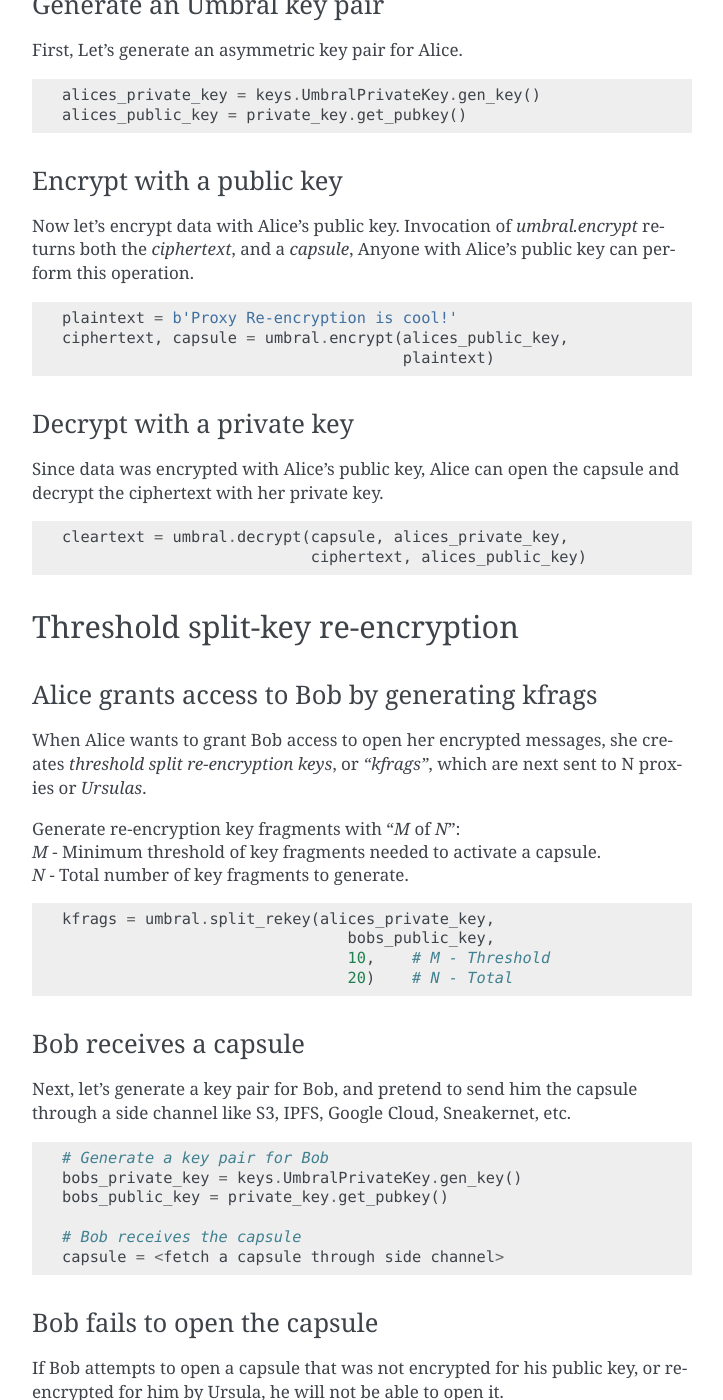
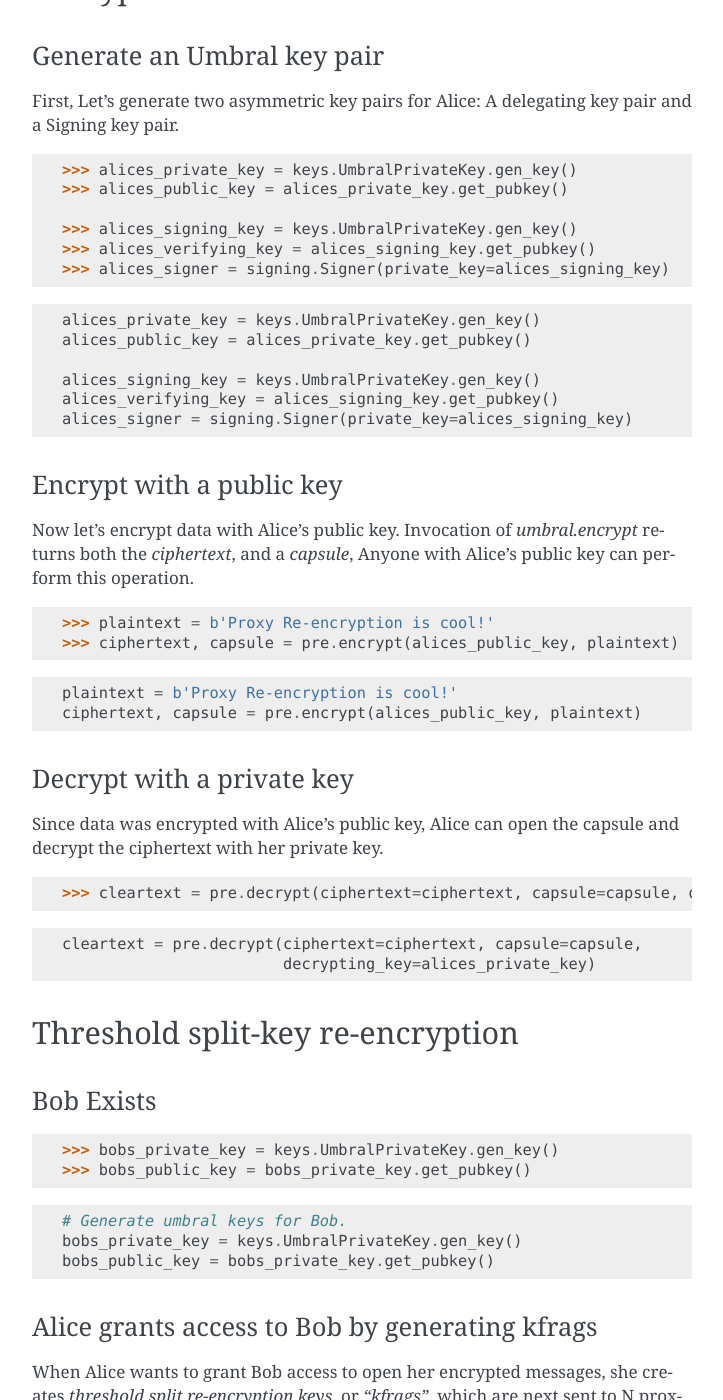
Before and after one commit to nucypher/pyUmbral, a Sphinx documentation site: the page built from docs/source/using_pyumbral.rst, in a window 1280 px wide and 1400 px high, scrolled down 914 px. Shown: the whole window, without its empty margins (388-1111 px from the left). Built offline with Sphinx 7.4.7, drawn with Linux system fonts in a browser that asks for light colours; some of the changed text lies outside the part shown.

Commit message:
Update and test existing documentation with sphinx doctest

```diff
--- a/docs/source/conf.py
+++ b/docs/source/conf.py
@@ -42,6 +42,7 @@ extensions = [
     'sphinx.ext.autodoc',
     'sphinx.ext.mathjax',
     'sphinx.ext.viewcode',
+    'sphinx.ext.doctest',
 ]
 
 # Add any paths that contain templates here, relative to this directory.
--- a/docs/source/using_pyumbral.rst
+++ b/docs/source/using_pyumbral.rst
@@ -6,9 +6,17 @@ Using pyUmbral
 
 Import umbral modules
 
+.. testsetup::
+
+        import sys
+        import os
+
+        sys.path.append(os.path.abspath(os.getcwd()))
+        from umbral import pre, keys, config, signing
+
 .. code-block:: python
 
-  from umbral import pre, keys, config
+    from umbral import pre, keys, config, signing
 
 
 Configuration
@@ -20,25 +28,46 @@ Setting the default curve
 
 The best way to start using pyUmbral is to decide on a elliptic curve to use and set it as your default.
 
+.. doctest::
+    >>> config._CONFIG.___CONFIG__curve = None
+    >>> config._CONFIG.___CONFIG__params = None
+    >>> from cryptography.hazmat.primitives.asymmetric import ec
+    >>> config.set_default_curve(ec.SECP256K1)
+
 .. code-block:: python
 
     config.set_default_curve(ec.SECP256K1)
 
+
 For more information on curves, see :doc:`choosing_and_using_curves`.
 
 
-Encryption and Encapsulation
-=============================
+Encryption
+==========
 
 
 Generate an Umbral key pair
 -----------------------------
-First, Let's generate an asymmetric key pair for Alice.
+First, Let's generate two asymmetric key pairs for Alice:
+A delegating key pair and a Signing key pair.
+
+.. doctest::
+
+    >>> alices_private_key = keys.UmbralPrivateKey.gen_key()
+    >>> alices_public_key = alices_private_key.get_pubkey()
+
+    >>> alices_signing_key = keys.UmbralPrivateKey.gen_key()
+    >>> alices_verifying_key = alices_signing_key.get_pubkey()
+    >>> alices_signer = signing.Signer(private_key=alices_signing_key)
 
 .. code-block:: python
 
-  alices_private_key = keys.UmbralPrivateKey.gen_key()
-  alices_public_key = private_key.get_pubkey()
+    alices_private_key = keys.UmbralPrivateKey.gen_key()
+    alices_public_key = alices_private_key.get_pubkey()
+
+    alices_signing_key = keys.UmbralPrivateKey.gen_key()
+    alices_verifying_key = alices_signing_key.get_pubkey()
+    alices_signer = signing.Signer(private_key=alices_signing_key)
 
 
 Encrypt with a public key
@@ -48,11 +77,16 @@ Invocation of `umbral.encrypt` returns both the `ciphertext`,
 and a `capsule`, Anyone with Alice's public key can perform
 this operation.
 
+
+.. doctest::
+
+    >>> plaintext = b'Proxy Re-encryption is cool!'
+    >>> ciphertext, capsule = pre.encrypt(alices_public_key, plaintext)
+
 .. code-block:: python
 
-  plaintext = b'Proxy Re-encryption is cool!'
-  ciphertext, capsule = umbral.encrypt(alices_public_key,
-                                       plaintext)
+    plaintext = b'Proxy Re-encryption is cool!'
+    ciphertext, capsule = pre.encrypt(alices_public_key, plaintext)
 
 
 Decrypt with a private key
@@ -60,14 +94,33 @@ Decrypt with a private key
 Since data was encrypted with Alice's public key,
 Alice can open the capsule and decrypt the ciphertext with her private key.
 
+.. doctest::
+
+    >>> cleartext = pre.decrypt(ciphertext=ciphertext, capsule=capsule, decrypting_key=alices_private_key)
+
 .. code-block:: python
 
-    cleartext = umbral.decrypt(capsule, alices_private_key,
-                               ciphertext, alices_public_key)
+    cleartext = pre.decrypt(ciphertext=ciphertext, capsule=capsule,
+                            decrypting_key=alices_private_key)
 
 
 Threshold split-key re-encryption
 ==================================
+
+Bob Exists
+-----------
+
+.. doctest::
+
+    >>> bobs_private_key = keys.UmbralPrivateKey.gen_key()
+    >>> bobs_public_key = bobs_private_key.get_pubkey()
+
+
+.. code-block:: python
+
+    # Generate umbral keys for Bob.
+    bobs_private_key = keys.UmbralPrivateKey.gen_key()
+    bobs_public_key = bobs_private_key.get_pubkey()
 
 
 Alice grants access to Bob by generating kfrags
@@ -80,13 +133,18 @@ which are next sent to N proxies or *Ursulas*.
 | `M` - Minimum threshold of key fragments needed to activate a capsule.
 | `N` - Total number of key fragments to generate.
 
+.. doctest::
+
+    >>> kfrags = pre.split_rekey(delegating_privkey=alices_private_key, signer=alices_signer, receiving_pubkey=bobs_public_key, threshold=10, N=20)
+
+
 .. code-block:: python
 
-   kfrags = umbral.split_rekey(alices_private_key,
-                                  bobs_public_key,
-                                  10,    # M - Threshold
-                                  20)    # N - Total
-
+   kfrags = pre.split_rekey(delegating_privkey=alices_private_key,
+                            signer=alices_signer,
+                            receiving_pubkey=bobs_public_key,
+                            threshold=10,
+                            N=20)
 
 Bob receives a capsule
 -----------------------
@@ -96,12 +154,8 @@ S3, IPFS, Google Cloud, Sneakernet, etc.
 
 .. code-block:: python
 
-   # Generate a key pair for Bob
-   bobs_private_key = keys.UmbralPrivateKey.gen_key()
-   bobs_public_key = private_key.get_pubkey()
-
-   # Bob receives the capsule
-   capsule = <fetch a capsule through side channel>
+   # Bob receives the capsule through a side-channel
+   capsule = capsule
 
 
 Bob fails to open the capsule
@@ -109,13 +163,11 @@ Bob fails to open the capsule
 If Bob attempts to open a capsule that was not encrypted for his public key,
 or re-encrypted for him by Ursula, he will not be able to open it.
 
+
 .. code-block:: python
 
   try:
-      fail = umbral.decrypt(capsule,
-                            bobs_private_key,
-                            ciphertext,
-                            alices_public_key)
+      fail = pre.decrypt(ciphertext=ciphertext, capsule=capsule, decrypting_key=bobs_private_key)
   except:
       print("Decryption failed!")
 
@@ -132,17 +184,30 @@ Bob collects the resulting `cfrags` from several Ursulas.
 Bob must gather at least `M` `cfrags` in order to activate the capsule.
 
 
+.. doctest::
+
+    >>> import random
+    >>> kfrags = random.sample(kfrags, 10)
+
+    >>> cfrags = list()
+    >>> for kfrag in kfrags:
+    ...     cfrag = pre.reencrypt(kfrag=kfrag, capsule=capsule)
+    ...     cfrags.append(cfrag)
+
+    >>> assert len(cfrags) == 10
+
+
 .. code-block:: python
 
-  import random
+    import random
 
-  kfrags = random.sample(kfrags,    # All kfrags from above
-                         10)        # M - Threshold
+    kfrags = random.sample(kfrags,    # All kfrags from above
+                           10)        # M - Threshold
 
-  cfrags = list()             # Bob's cfrag collection
-  for kfrag in kfrags:
-      cfrag = umbral.reencrypt(kfrag, capsule)
-      cfrags.append(cfrag)    # Bob collects a cfrag
+    cfrags = list()                   # Bob's cfrag collection
+    for kfrag in kfrags:
+      cfrag = pre.reencrypt(kfrag=kfrag, capsule=capsule)
+      cfrags.append(cfrag)            # Bob collects a cfrag
 
 
 Bob attaches cfrags to the capsule
@@ -150,7 +215,15 @@ Bob attaches cfrags to the capsule
 Bob attaches at least `M` `cfrags` to the capsule;
 Then it can become *activated*.
 
+.. doctest::
+    >>> capsule.set_correctness_keys(delegating=alices_public_key, receiving=bobs_public_key, verifying=alices_verifying_key)
+    (True, True, True)
+    >>> for cfrag in cfrags:
+    ...     capsule.attach_cfrag(cfrag)
+
 .. code-block:: python
+
+   capsule.set_correctness_keys(delegating=alices_public_key, receiving=bobs_public_key, verifying=alices_verifying_key)
 
    for cfrag in cfrags:
        capsule.attach_cfrag(cfrag)
@@ -161,7 +234,18 @@ Bob activates and opens the capsule
 Finally, Bob activates and opens the capsule,
 then decrypts the re-encrypted ciphertext.
 
+.. doctest::
+
+    >>> capsule.set_correctness_keys(delegating=alices_public_key, receiving=bobs_public_key, verifying=alices_verifying_key)
+    (True, True, True)
+    >>> for cfrag in cfrags:
+    ...     capsule.attach_cfrag(cfrag)
+    >>> cleartext = pre.decrypt(ciphertext=ciphertext, capsule=capsule, decrypting_key=bobs_private_key)
+    >>> assert cleartext == plaintext
+
+
 .. code-block:: python
 
-   cleartext = umbral.decrypt(capsule, bobs_private_key,
-                              ciphertext, alices_public_key)
+   cleartext = pre.decrypt(ciphertext=ciphertext,
+                           capsule=capsule,
+                           decrypting_key=bobs_private_key)
```
Also changed, not shown: docs/source/choosing_and_using_curves.rst (+43 -6 lines).
